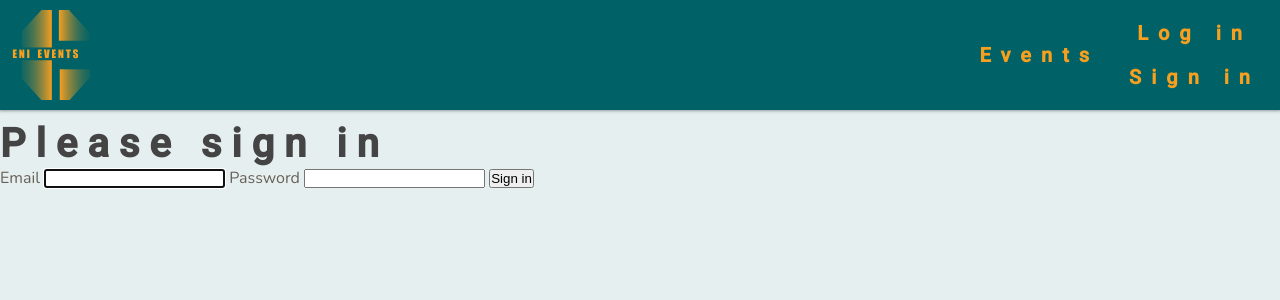
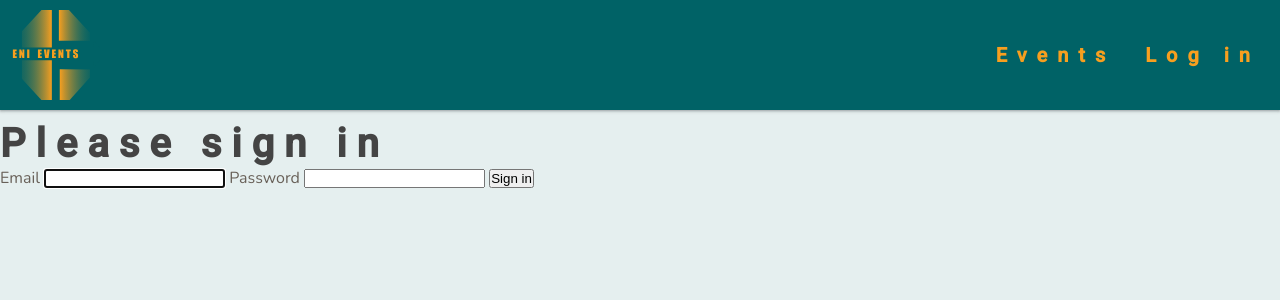
Before and after one commit to KanThor73/eni-events, a Symfony app: template templates/security/login.html.twig in a window 1280 px wide. Shown: the top 300 px of the page. Run offline with Twig, Linux system fonts and the light colour scheme; the template is opened without the code that fills it, so the values that code supplies are empty; some libraries are stand-ins or nearby versions.

Commit message:
bouton login/logout

```diff
--- a/templates/partials/_header.html.twig
+++ b/templates/partials/_header.html.twig
@@ -3,8 +3,11 @@
     <div class="menu d-flex align-items-center">
         <a href=""><h3>Events</h3></a>
         <div class="log d-flex flex-column align-items-center">
-            <a class="m-1" href="login"><h3>Log in</h3></a>
-            <a class="m-1" href=""><h3>Sign in</h3></a>
+            {% if is_granted('IS_AUTHENTICATED_FULLY') %}
+	    	<a class="m-1" href="/logout"><h3>Log out</h3></a>
+	    {% else %}
+                <a class="m-1" href="/login"><h3>Log in</h3></a>
+            {% endif %}
         </div>
     </div>
 </header>
```
